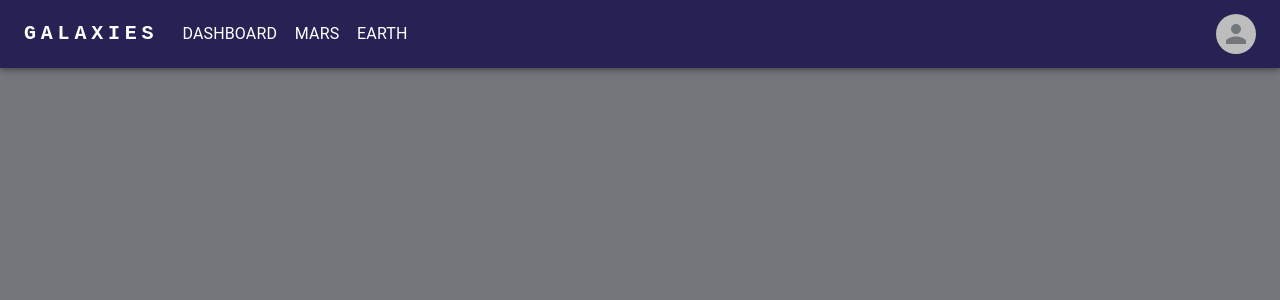
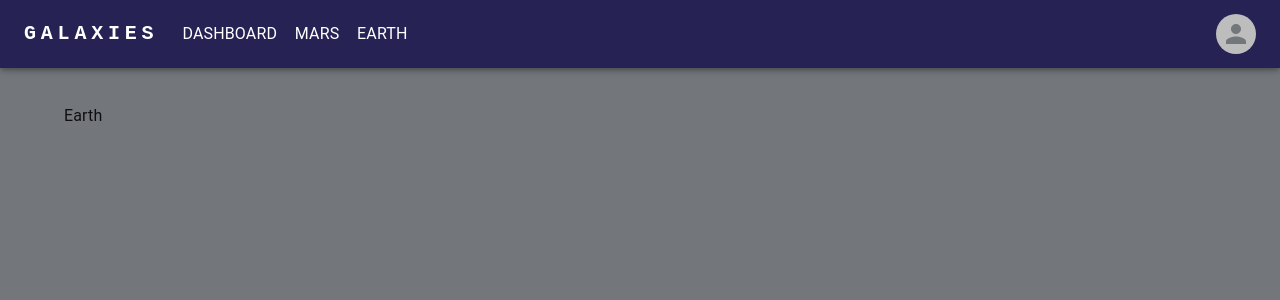
Before and after one commit to fernandoG494/pet-project, a React (Vite) app: page /earth in a window 1280 px wide. Shown: the top 300 px of the page. Built offline with nearby package versions, Linux system fonts and the light colour scheme.

Commit message:
Mars front end implemented

```diff
--- a/src/components/Earth/Earth.tsx
+++ b/src/components/Earth/Earth.tsx
@@ -1,8 +1,26 @@
 import React from 'react';
+import {
+    Box,
+    Container,
+    CssBaseline
+} from '@mui/material';
 
 const Earth = () => {
     return (
-        <div>Earth</div>
+        <div>
+            <CssBaseline />
+            <Container>
+                <Box
+                    sx={{
+                        bgcolor: '#73777B',
+                        height: '100vh',
+                        marginTop: '13vh'
+                    }}
+                >
+                    Earth
+                </Box>
+            </Container>
+        </div>
     );
 };
 
```
Also changed, not shown: src/components/Mars/Mars.tsx (+12 -2 lines).
